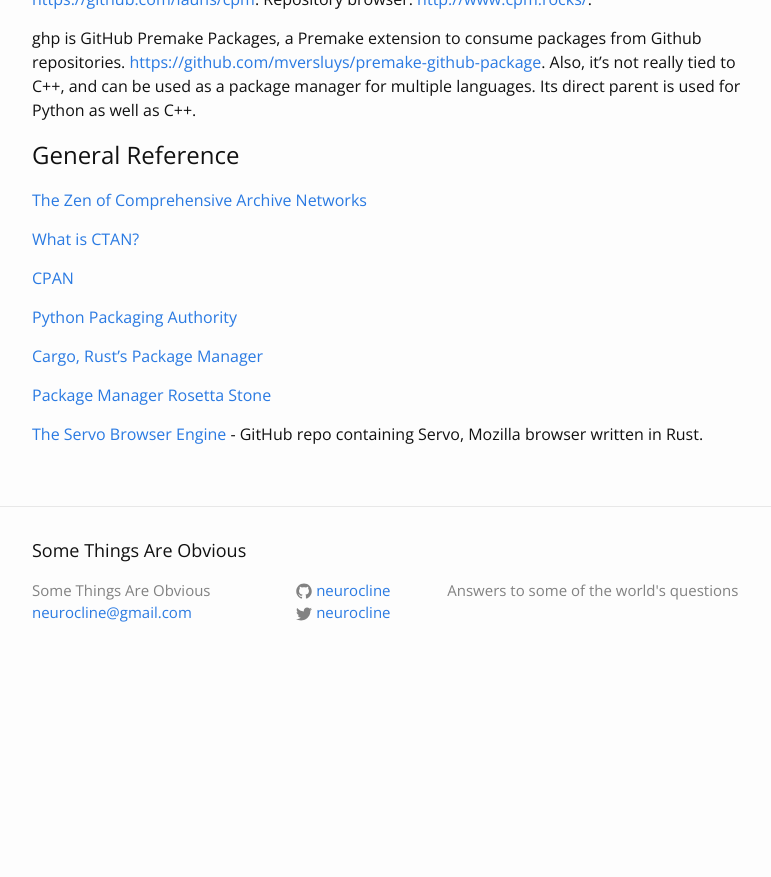
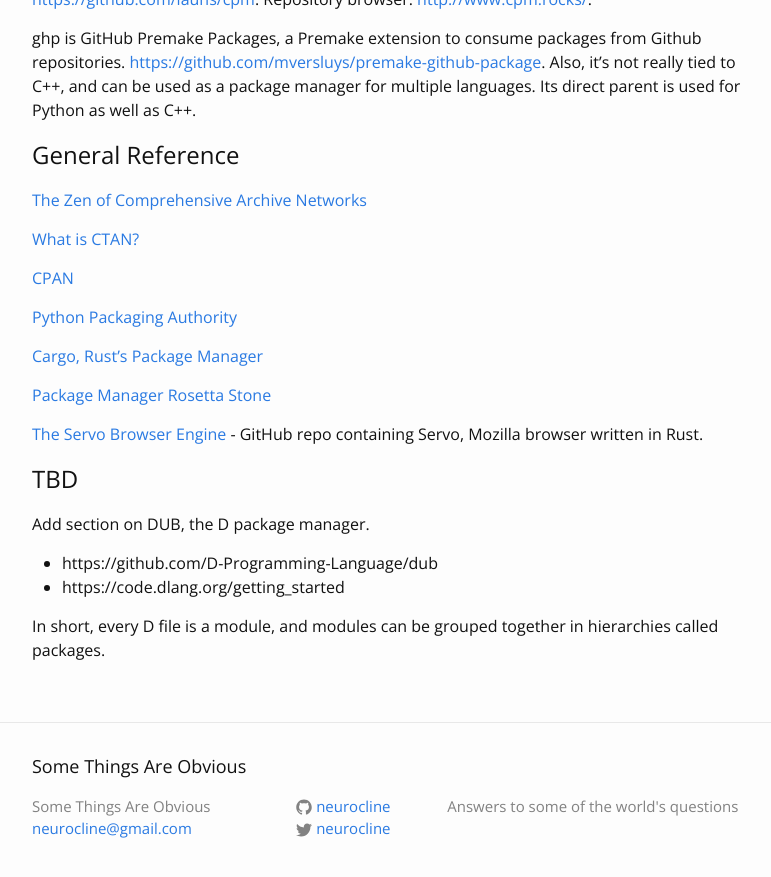
Before and after one commit to neurocline/neurocline.github.io, a Jekyll site: the page built from _papers/survey-of-programming-language-packaging-systems.markdown, in a window 1280 px wide and 900 px high, scrolled down 9545 px. Shown: the top 877 px of the window, without its empty margins (238-1009 px from the left). Built offline with Jekyll 4.4.1, drawn with Linux system fonts in a browser that asks for light colours; before the commit the page ends 10229 px from its top, so only the background shows below that.

Commit message:
C++ notes

```diff
--- a/_papers/survey-of-programming-language-packaging-systems.markdown
+++ b/_papers/survey-of-programming-language-packaging-systems.markdown
@@ -305,3 +305,12 @@ ghp is GitHub Premake Packages, a Premake extension to consume packages from Git
 [Package Manager Rosetta Stone](https://docs.google.com/spreadsheets/d/1qV-EV6JkLNk2SKzIL0dccMb5yxiazRq2WNE8hPbujeE/edit#gid=0)
 
 [The Servo Browser Engine](https://github.com/servo/servo) - GitHub repo containing Servo, Mozilla browser written in Rust.
+
+# TBD
+
+Add section on DUB, the D package manager.
+
+- https://github.com/D-Programming-Language/dub
+- https://code.dlang.org/getting_started
+
+In short, every D file is a module, and modules can be grouped together in hierarchies called packages.
--- a/_posts/2016-03-01-cpp-package-management-notes.markdown
+++ b/_posts/2016-03-01-cpp-package-management-notes.markdown
@@ -3,7 +3,7 @@ layout: post
 title:  "C++ Package Management notes"
 date:   2016-03-01 13:30:00 PM
 categories: dev
-tags: programming design
+tags: programming C++
 ---
 
 How should a package system for C++ work?
```
Also changed, not shown: _posts/2016-03-07-cpp-standardization-notes.markdown (added, +34 -0 lines).
